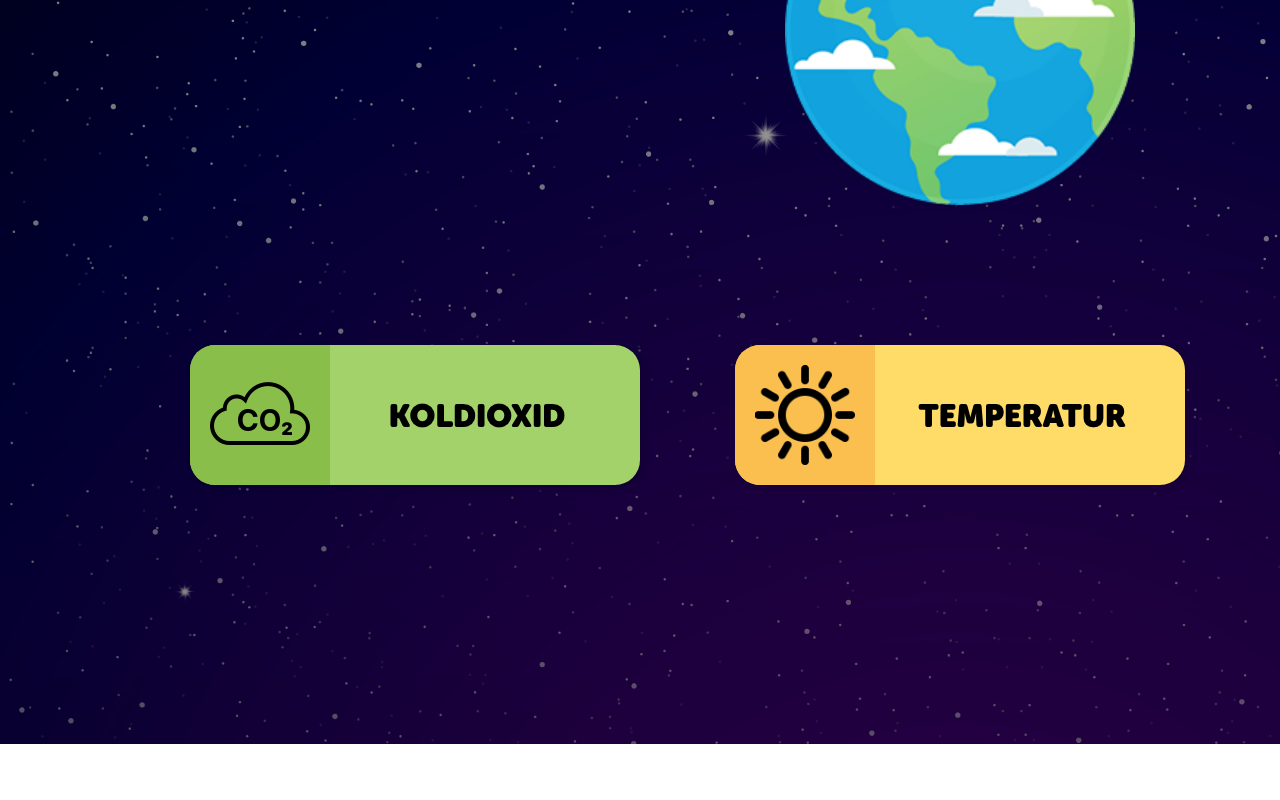
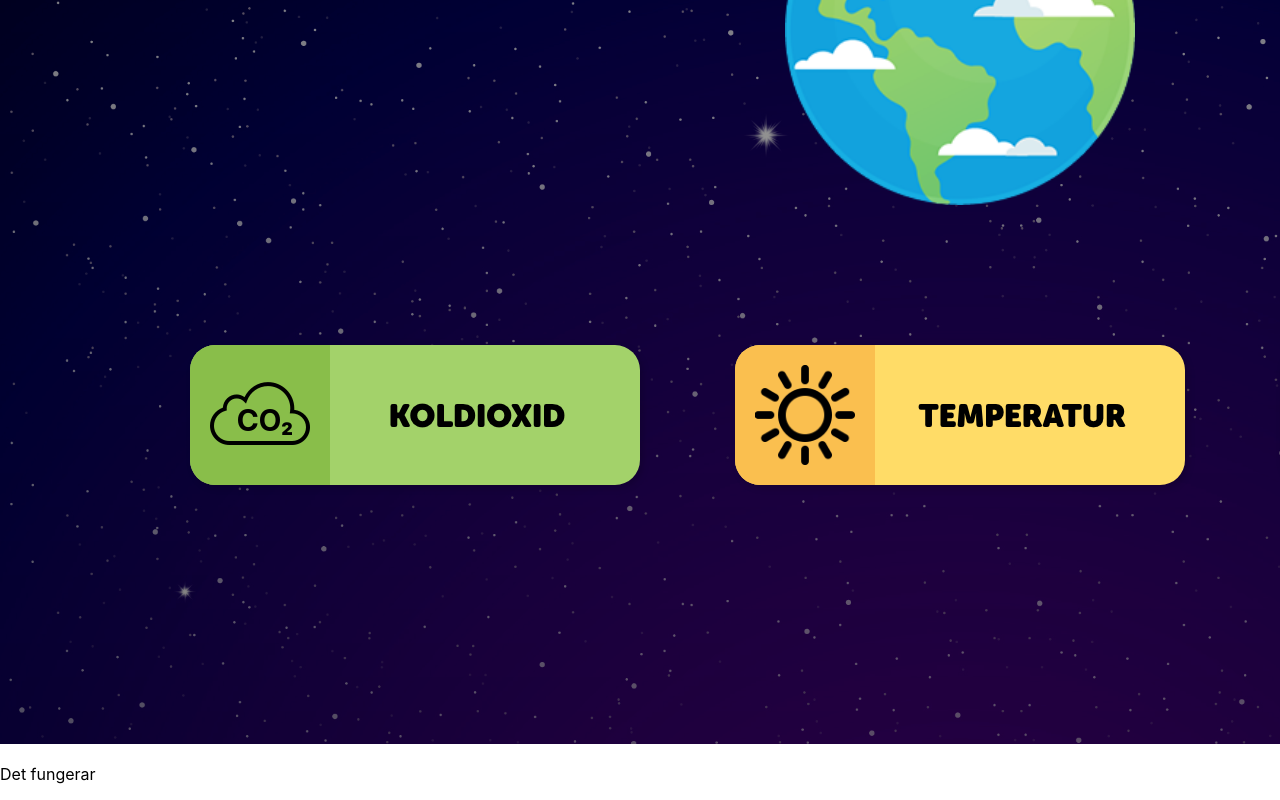
Before and after one commit to S172047/Klimatkollen, a React (Create React App) app: page / in a window 1280 px wide. Shown: the part 334-1134 px from the top of the page. Before the commit the page ends 1082 px from the top, so only its background shows below. Built offline with nearby package versions, Linux system fonts and the light colour scheme.

Commit message:
Jag lade till lite text

```diff
--- a/src/App.js
+++ b/src/App.js
@@ -6,6 +6,7 @@ function App() {
   return (
     <div>
       <img src={prototyp}/>
+      <p>Det fungerar</p>
     </div>
   );
 }
```
